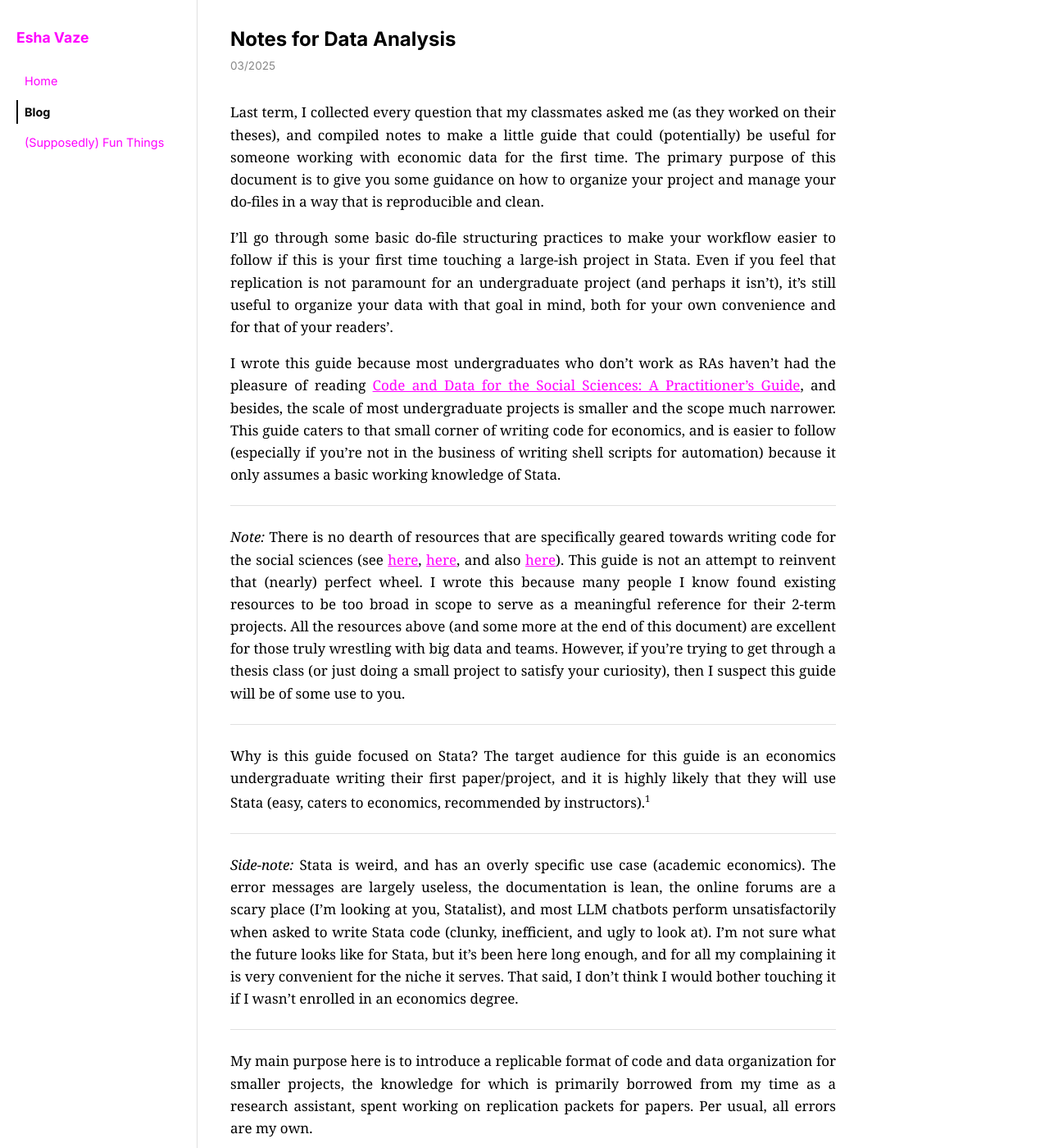
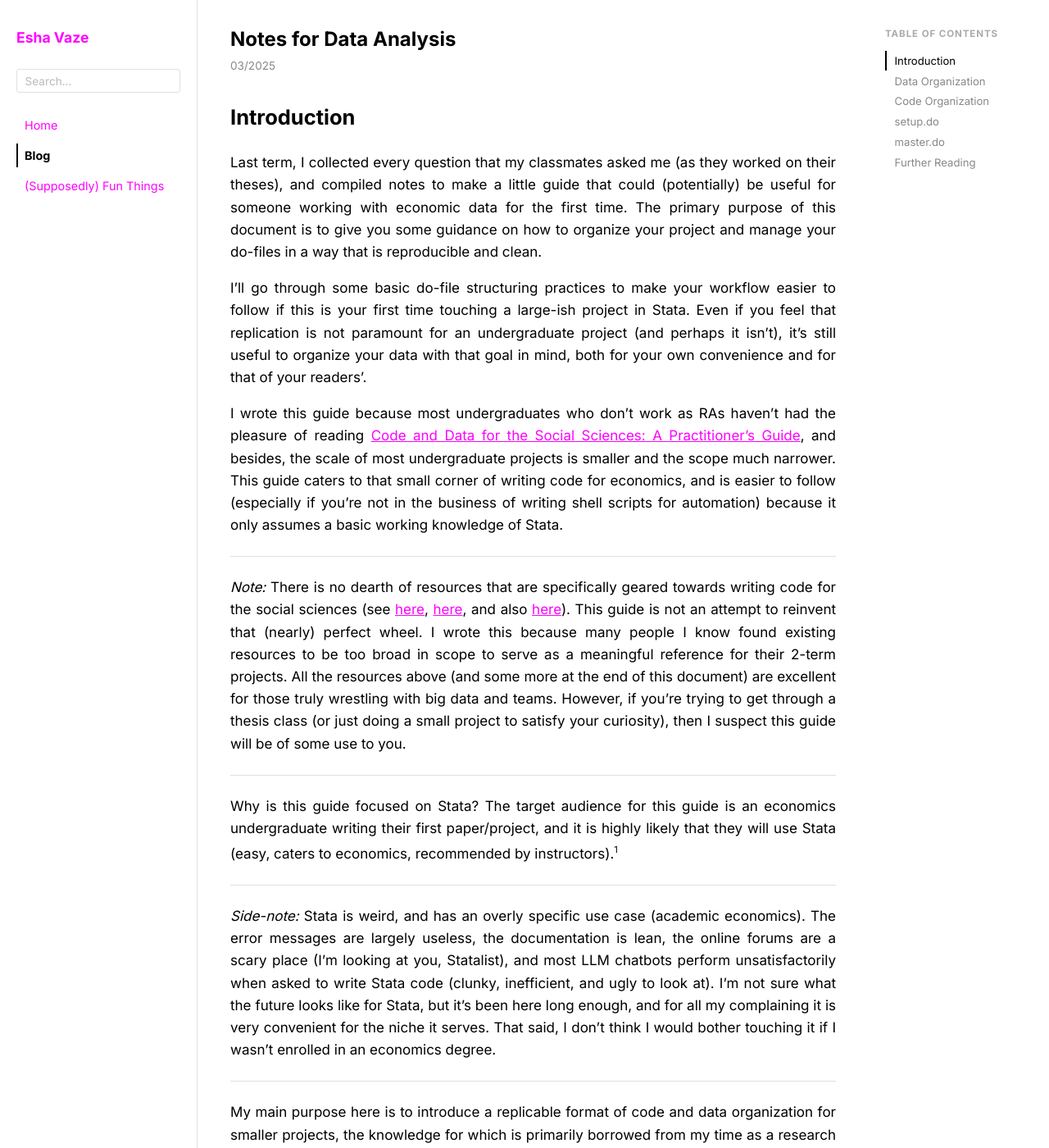
Before and after one commit to vaze-esha/vaze-esha.github.io, a Jekyll site: the page built from _posts/2025-03-01-notes-for-data-analysis.md, in a window 1280 px wide and 1400 px high. Shown: the whole window at 82% size. Built offline with Jekyll 4.4.1, drawn with Linux system fonts in a browser that asks for light colours; some of the changed text lies outside the part shown.

Commit message:
Add sans-serif font, search bar, and right TOC sidebar
- Switch body font from Tiempos/Georgia to Inter (sans-serif)
- Add search input to left sidebar; submits to Google site search
- Add JS-driven TOC right sidebar on post pages only (3-column layout);
  IntersectionObserver highlights the active section while scrolling
- Add ## headings to both posts so the TOC has entries to link to:
  optimal-rating-threshold: The Book-Selection Problem, The Model,
  Data and Heterogeneity, Optimal Thresholds
  notes-for-data-analysis: Introduction, Data Organization,
  Code Organization, setup.do, master.do, Further Reading
- Hide search and TOC sidebar at ≤700px / ≤1100px respectively

Co-Authored-By: Claude Sonnet 4.6 <noreply@anthropic.com>

```diff
--- a/_includes/sidebar.html
+++ b/_includes/sidebar.html
@@ -1,4 +1,7 @@
 <div class="site-title"><a href="/">Esha Vaze</a></div>
+<form class="search-form" id="search-form">
+  <input type="text" class="search-input" id="search-input" placeholder="Search...">
+</form>
 <nav class="sidebar-nav">
   <a href="/" class="{% if page.url == '/' %}active{% endif %}">Home</a>
   <a href="/blog/" class="{% if page.url contains '/blog' or page.layout == 'post' %}active{% endif %}">Blog</a>
--- a/_layouts/default.html
+++ b/_layouts/default.html
@@ -22,5 +22,49 @@
   <main class="main-content">
     {{ content }}
   </main>
+  {% if page.layout == 'post' %}
+  <aside class="toc-sidebar">
+    <nav class="toc-nav">
+      <p class="toc-title">Table of contents</p>
+      <ul class="toc-list" id="toc-list"></ul>
+    </nav>
+  </aside>
+  {% endif %}
+  <script>
+    (function () {
+      var sf = document.getElementById('search-form');
+      if (sf) {
+        sf.addEventListener('submit', function (e) {
+          e.preventDefault();
+          var q = document.getElementById('search-input').value.trim();
+          if (q) window.open('https://www.google.com/search?q=site%3Avaze-esha.github.io+' + encodeURIComponent(q));
+        });
+      }
+
+      var tocList = document.getElementById('toc-list');
+      if (tocList) {
+        var headings = document.querySelectorAll('.post-content h2, .post-content h3');
+        headings.forEach(function (h) {
+          var li = document.createElement('li');
+          var a = document.createElement('a');
+          a.href = '#' + h.id;
+          a.textContent = h.textContent;
+          if (h.tagName === 'H3') li.classList.add('toc-h3');
+          li.appendChild(a);
+          tocList.appendChild(li);
+        });
+        var observer = new IntersectionObserver(function (entries) {
+          entries.forEach(function (entry) {
+            if (entry.isIntersecting) {
+              tocList.querySelectorAll('a').forEach(function (a) { a.classList.remove('active'); });
+              var active = tocList.querySelector('a[href="#' + entry.target.id + '"]');
+              if (active) active.classList.add('active');
+            }
+          });
+        }, { rootMargin: '-10% 0px -80% 0px' });
+        headings.forEach(function (h) { observer.observe(h); });
+      }
+    }());
+  </script>
 </body>
 </html>
--- a/_posts/2025-03-01-notes-for-data-analysis.md
+++ b/_posts/2025-03-01-notes-for-data-analysis.md
@@ -3,6 +3,8 @@ layout: post
 title: "Notes for Data Analysis"
 date: 2025-03-01
 ---
+
+## Introduction
 
 Last term, I collected every question that my classmates asked me (as they worked on their theses), and compiled notes to make a little guide that could (potentially) be useful for someone working with economic data for the first time. The primary purpose of this document is to give you some guidance on how to organize your project and manage your do-files in a way that is reproducible and clean.
 
@@ -28,7 +30,7 @@ My main purpose here is to introduce a replicable format of code and data organi
 
 To make this easy to follow, I describe a hypothetical project, and then show you how I would organize it. I try to keep this guide as linear as possible, although that is very rarely the case when you actually start getting your hands dirty.
 
----
+## Data Organization
 
 **Hypothetical project**: We're trying to measure the impact of an employment guarantee program on female unemployment rates in the Canadian province of Newfoundland. Assume that we live in a perfect world where the program assignment was randomized, and the government gives us a full dataset of treated and control populations with their demographic details. To help our analysis, we download a zip-code level map of Newfoundland, and a dataset containing household income, number of children and the addresses of everyone enrolled in the program.
 
@@ -64,7 +66,7 @@ This makes your data organization easy to follow for someone who has limited con
 
 Why should you care? First, if there are some glaring econometric issues with how you analyze your data, well documented and replicable files will help someone point them out (and save you tons of trouble). Second, future you is effectively a complete stranger (you will forget why you used that specific transformation two summers ago). Third, it's good for accountability: you should care about doing research that is transparent and replicable. Think of it as creating a public good.
 
----
+## Code Organization
 
 The way you organize your code mimics the data storage structure. I recommend creating a repository on GitHub with relevant sub-directories to store all your code.[^4]
 
@@ -91,7 +93,7 @@ project_newfoundland_do  # main code directory
 
 So what are `master.do` and `setup.do`? You want a stranger to be able to replicate this code by running a single file (literally at the push of a button), and a master do-file lets you do that. Now that all your data and code is stored based on its use-case, here are two files you should consider adding to make this workflow easier to run:[^5]
 
-#### setup
+## `setup.do`
 
 More often than not, people do the following:
 
@@ -120,7 +122,7 @@ use "$raw_input_dir/0_1_rct.xlsx"
 
 Which saves some space, looks better, and is much more convenient than printing the whole file path over and over. For a typical project, I would create a setup file that sets all my global data directories, installs any package dependencies, sets any locals that I need, and so on.
 
-#### master
+## `master.do`
 
 A master do-file sequentially calls every do-file in your project. When you're working with larger projects, they're convenient because they save you the trouble of having to individually run files. Coming back to replication, when you finally make your project publicly available your master file lets people run your code at the click of a button instead of having to figure out the right order needed to generate your results. It looks something like this:
 
@@ -148,9 +150,9 @@ Other fun resources you can look at (if you're interested in the general concept
 1. [Institute for Replication](https://i4replication.org/about.html)
 2. Browse AER papers' replication packages (for inspiration)
 
----
+## Further Reading
 
-**Further Reading:** Some additional resources I use and like
+Some additional resources I use and like
 
 1. [Coding for Economists: A Language-Agnostic Guide to Programming for Economists](https://ljristovska.com/assets/docs/coding_for_econs_20190221.pdf)
 2. [An Economist's Guide to Visualizing Data](https://www.aeaweb.org/articles?id=10.1257/jep.28.1.209)
--- a/assets/css/style.css
+++ b/assets/css/style.css
@@ -12,7 +12,7 @@ html, body {
 body {
   display: flex;
   min-height: 100vh;
-  font-family: 'Tiempos', Georgia, 'Times New Roman', serif;
+  font-family: 'Inter', -apple-system, BlinkMacSystemFont, "Segoe UI", sans-serif;
   color: black;
   background-color: white;
   font-size: 17px;
@@ -244,6 +244,96 @@ hr {
   margin: 1.5rem 0;
 }
 
+/* ── Search ── */
+
+.search-form {
+  margin-bottom: 1.5rem;
+}
+
+.search-input {
+  width: 100%;
+  padding: 0.35rem 0.6rem;
+  border: 1px solid #e0e0e0;
+  border-radius: 3px;
+  font-size: 0.85rem;
+  font-family: inherit;
+  outline: none;
+  color: black;
+  background: white;
+}
+
+.search-input:focus {
+  border-color: #aaa;
+}
+
+.search-input::placeholder {
+  color: #bbb;
+}
+
+/* ── TOC sidebar (right, post pages only) ── */
+
+.toc-sidebar {
+  width: 200px;
+  min-width: 200px;
+  padding: 2rem 1.25rem;
+  position: sticky;
+  top: 0;
+  height: 100vh;
+  overflow-y: auto;
+}
+
+.toc-title {
+  font-size: 0.72rem;
+  font-weight: 700;
+  color: #aaa;
+  text-transform: uppercase;
+  letter-spacing: 0.08em;
+  margin: 0 0 0.75rem;
+}
+
+.toc-list {
+  list-style: none;
+  padding: 0;
+  margin: 0;
+  display: flex;
+  flex-direction: column;
+  gap: 0.1rem;
+}
+
+.toc-list li a {
+  font-size: 0.82rem;
+  color: #888;
+  text-decoration: none;
+  display: block;
+  padding: 0.15rem 0 0.15rem 0.6rem;
+  border-left: 2px solid transparent;
+  line-height: 1.4;
+}
+
+.toc-list li a:visited {
+  color: #888;
+}
+
+.toc-list li a:hover {
+  color: #333;
+}
+
+.toc-list li a.active {
+  color: black;
+  border-left-color: black;
+}
+
+.toc-list li.toc-h3 a {
+  padding-left: 1.4rem;
+  font-size: 0.78rem;
+}
+
+@media (max-width: 1100px) {
+  .toc-sidebar {
+    display: none;
+  }
+}
+
 /* ── Responsive: collapse sidebar to top bar below 700px ── */
 
 @media (max-width: 700px) {
@@ -295,4 +385,8 @@ hr {
     padding: 1.5rem 1.25rem;
     border-left: none;
   }
+
+  .search-form {
+    display: none;
+  }
 }
```
Also changed, not shown: _posts/2026-05-01-optimal-rating-threshold.md (+4 -4 lines).
